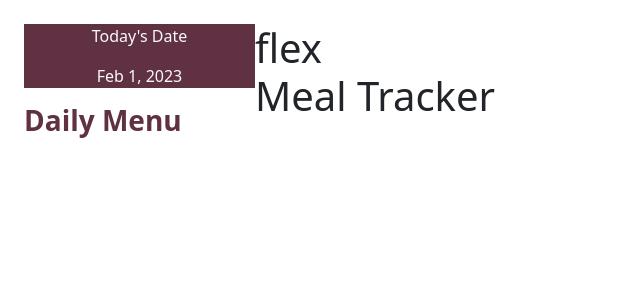
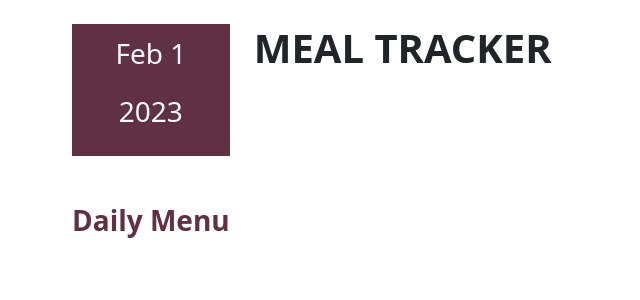
Before and after one commit to mmhernandez/flex_meal_tracker, a Python web app: template flask_app/templates/meal_tracker.html in a window 1280 px wide. Shown: the part 72-372 px from the top of the page, without its empty margins (0-640 px from the left). Run offline with Jinja, Linux system fonts and the light colour scheme; the template is opened without the code that fills it, so the values that code supplies are empty; some libraries are stand-ins or nearby versions.

Commit message:
Build beginning of main section

```diff
--- a/flask_app/templates/meal_tracker.html
+++ b/flask_app/templates/meal_tracker.html
@@ -41,18 +41,18 @@
         </div>
     </nav>
 
-    <main class="m-4">  <!-- main section (left) -->
+    <main class="m-4 px-5">  <!-- main section (left) -->
         <div class="w-75">  <!-- left side -->
-            <div class="d-flex">  <!-- left top section -->
-                <div class="w-25">
+            <div class="d-flex gap-4">  <!-- left top section -->
+                <div class="w-10">
                     <!-- "daily" info incl current date and sub-header -->
-                    <div class="bg-info text-light text-center">
-                        <p>Today's Date</p>
-                        <p>Feb 1, 2023</p>
+                    <div class="bg-info text-light text-center p-2">
+                        <p class="fs-3">Feb 1</p>
+                        <p class="fs-3">2023</p>
                     </div>
-                    <h3 class="text-info fw-bold">Daily Menu</h3>
+                    <h3 class="text-info fw-bold pt-5">Daily Menu</h3>
                 </div>
-                <h1><span>flex</span><br>Meal Tracker</h1>
+                <h1 class="fw-bolder">MEAL TRACKER</h1>
             </div>
             <div> <!-- left bottom section -->
                 <div></div>   <!-- meal time blocks -->
```
